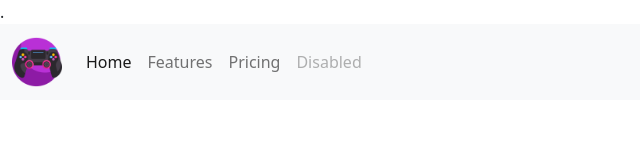
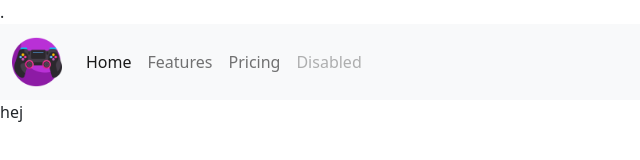
Before and after one commit to Dani7410/GamingFinder, a website: page public/header/header.html in a window 1280 px wide. Shown: the full height of the page, 0-640 px from the left. Drawn offline with nearby package versions, Linux system fonts and the light colour scheme; files whose address does not match are found by name.

Commit message:
test af branch

```diff
--- a/public/header/header.html
+++ b/public/header/header.html
@@ -34,3 +34,7 @@
           </div>
         </div>
       </nav>
+
+
+
+<a>hej</a>
```
